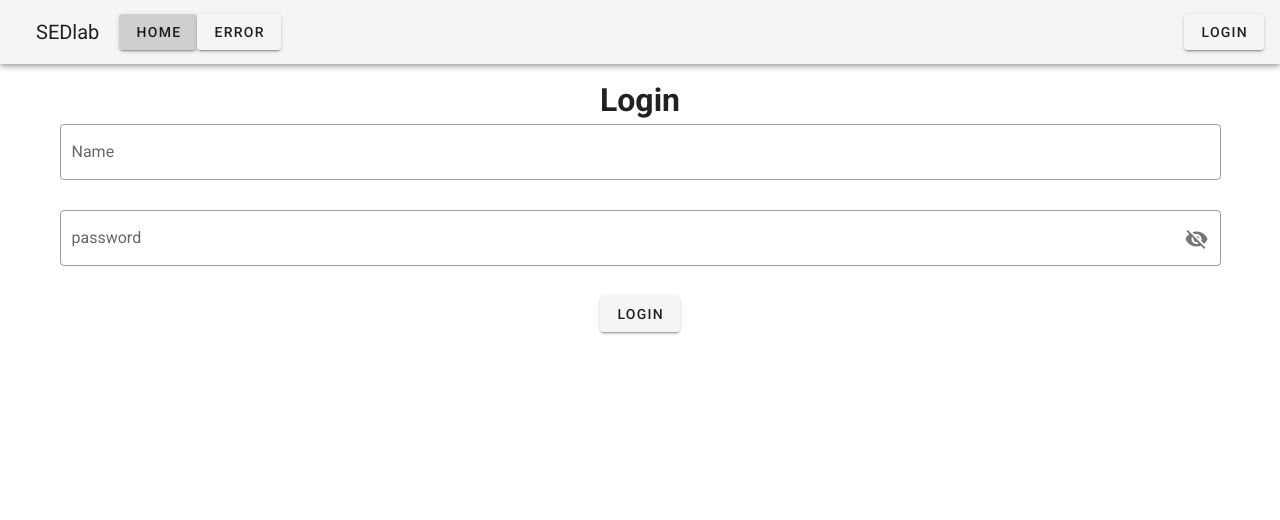
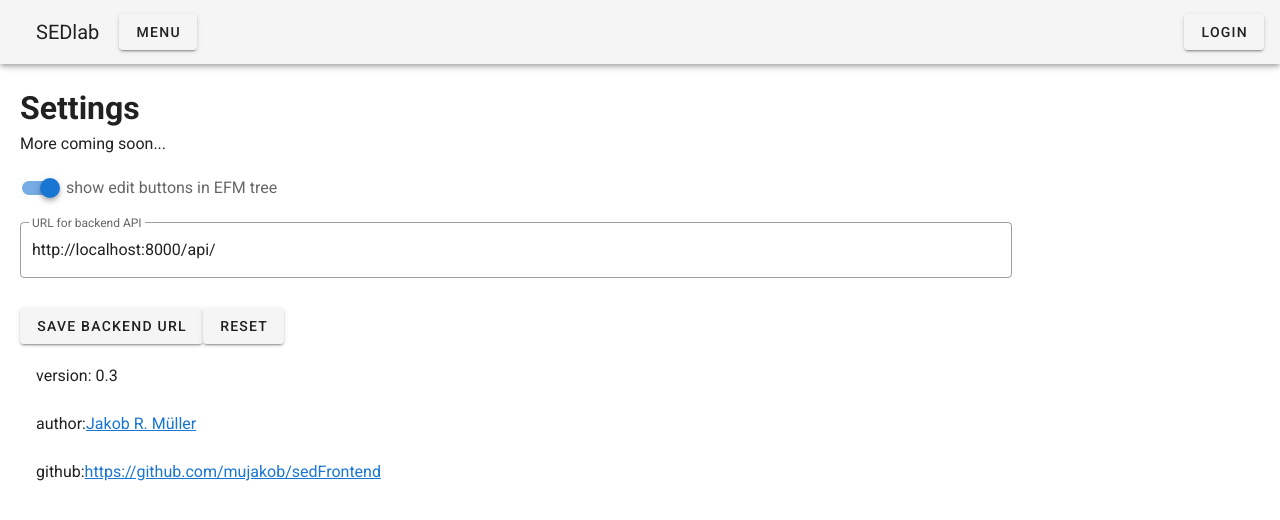
Before and after one commit to mujakob/efmModeller, a Vue app: page /settings in a window 1280 px wide. Before the commit this address led to /login. Shown: the top 520 px of the page. Built offline with nearby package versions, Linux system fonts and the light colour scheme.

Commit message:
settings available without login

```diff
--- a/src/components/core/NavBar.vue
+++ b/src/components/core/NavBar.vue
@@ -4,8 +4,20 @@
 
     <v-app-bar-title class="mx-5"> SEDlab </v-app-bar-title>
 
-    <v-btn :to="{ name: 'Home' }"> Home </v-btn>
-    <v-btn @click="newError">error</v-btn>
+    <!-- <v-btn @click="newError">error</v-btn> -->
+
+    <!-- View etc menu -->
+    <span class="mr-auto">
+      <v-menu offset-y >
+        <template v-slot:activator="{ on, attrs }">
+          <v-btn v-bind="attrs" v-on="on"> Menu </v-btn>
+        </template>
+        <v-list dense nav>
+          <v-list-item :to="{ name: 'Home' }"> Projects </v-list-item>
+          <v-list-item :to="{ name: 'coreSettings' }"> Settings </v-list-item>
+        </v-list>
+      </v-menu>
+    </span>
 
     <!-- User menu and login -->
     <span class="ml-auto">
@@ -27,7 +39,6 @@
           <v-list-item :to="{ name: 'userProjects' }">
             My projects
           </v-list-item>
-          <v-list-item :to="{ name: 'coreSettings' }"> Settings </v-list-item>
           <v-list-item>
             <v-btn @click="logUserOut"> logout </v-btn>
           </v-list-item>
--- a/src/router/index.js
+++ b/src/router/index.js
@@ -56,7 +56,7 @@ const routes = [
   {
     path: "/settings",
     name: "coreSettings",
-    meta: { requiresAuth: true },
+    // meta: { requiresAuth: true },
     component: () =>
       import(
         /* webpackChunkName: "coreSettings" */ "../views/core/Settings.vue"
--- a/src/views/core/Settings.vue
+++ b/src/views/core/Settings.vue
@@ -1,5 +1,5 @@
 <template>
-  <div>
+  <v-sheet class="pa-5">
     <h1>Settings</h1>
     <p>More coming soon...</p>
 
@@ -10,10 +10,11 @@
       />
 
     <!-- change backend URL -->
-    <v-divider />
     <v-text-field
       v-model="changeBackendUrl"
       label="URL for backend API"
+      style="width:80%; min-width:200px;"
+      outlined
       />
     <v-btn
       @click="saveBackendUrl"
@@ -32,7 +33,7 @@
         github: <a :href="githubLink" target="_blank">{{ githubLink }}</a>
       </v-list-item>
     </v-list>
-  </div>
+  </v-sheet>
 </template>
 
 <script>
```
